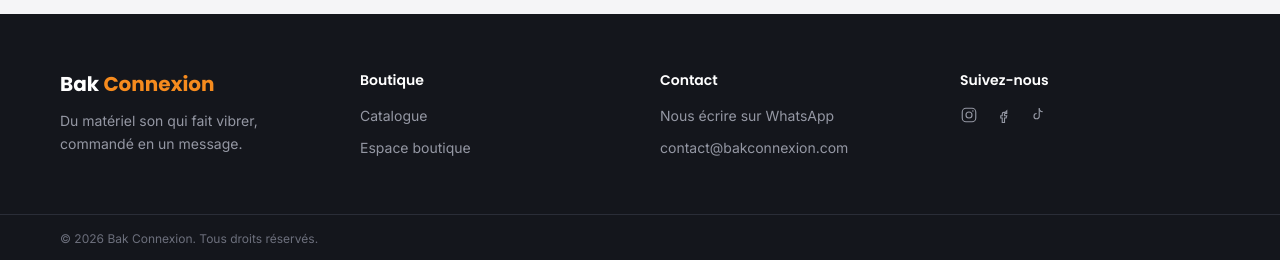
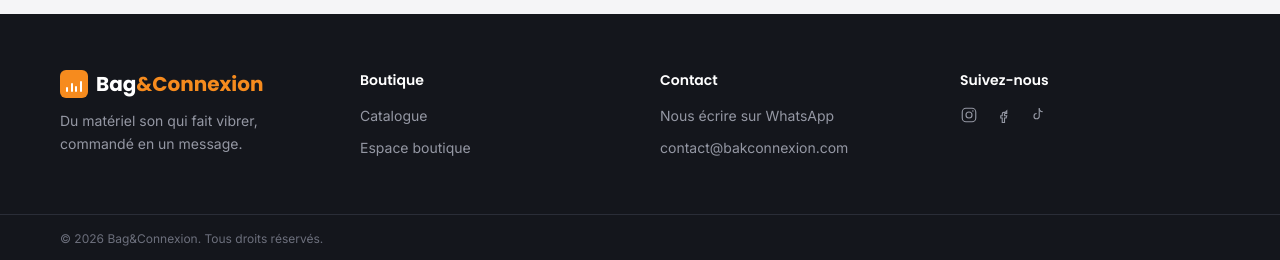
Before and after one commit to aboubakarbakayoko462-cloud/bakconnexion, a Next.js app: page / in a window 1280 px wide. Shown: the part 858-1118 px from the top of the page. Built offline with nearby package versions, Linux system fonts and the light colour scheme; no server answers; the database is empty.

Commit message:
Update Footer.tsx

```diff
--- a/components/Footer.tsx
+++ b/components/Footer.tsx
@@ -42,9 +42,17 @@
     <footer className="bg-navy text-[#9497A3] mt-16">
       <div className="max-w-content mx-auto px-6 md:px-10 py-14 grid grid-cols-2 md:grid-cols-4 gap-10">
         <div className="col-span-2 md:col-span-1">
-          <p className="font-heading font-bold text-xl text-white mb-3">
-            Bak <span className="text-brand">Connexion</span>
-          </p>
+          <div className="flex items-center gap-2 mb-3">
+            <span className="w-7 h-7 rounded-md bg-brand flex items-end justify-center gap-[2.5px] p-1.5 shrink-0">
+              <span className="w-[2.5px] bg-white rounded-full" style={{ height: "30%" }} />
+              <span className="w-[2.5px] bg-white rounded-full" style={{ height: "55%" }} />
+              <span className="w-[2.5px] bg-white rounded-full" style={{ height: "42%" }} />
+              <span className="w-[2.5px] bg-white rounded-full" style={{ height: "72%" }} />
+            </span>
+            <p className="font-heading font-bold text-xl text-white">
+              Bag<span className="text-brand">&Connexion</span>
+            </p>
+          </div>
           <p className="text-sm leading-relaxed max-w-[200px]">
             Du matériel son qui fait vibrer, commandé en un message.
           </p>
@@ -108,7 +116,7 @@
 
       <div className="border-t border-[#2A2D37]">
         <div className="max-w-content mx-auto px-6 md:px-10 py-4 text-xs text-[#6C6F7C]">
-          &copy; {new Date().getFullYear()} Bak Connexion. Tous droits réservés.
+          &copy; {new Date().getFullYear()} Bag&Connexion. Tous droits réservés.
         </div>
       </div>
     </footer>
```
